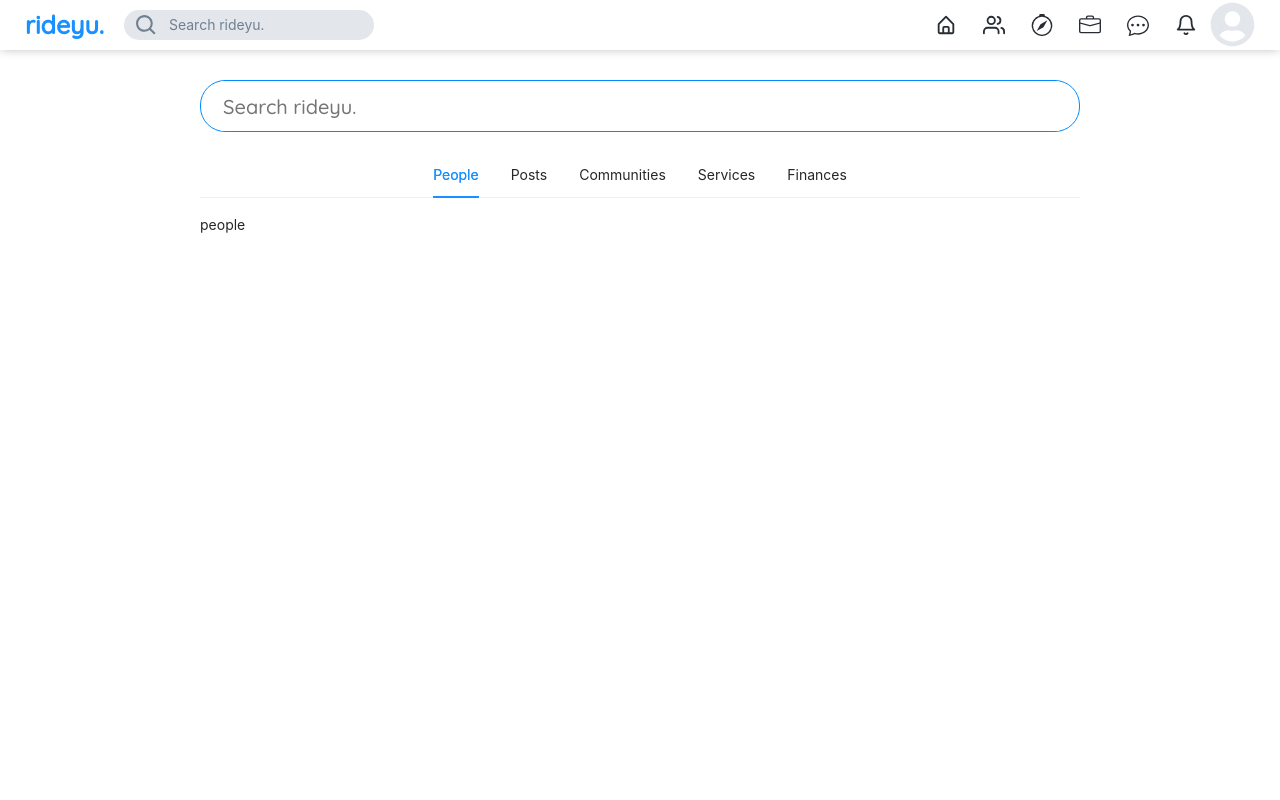
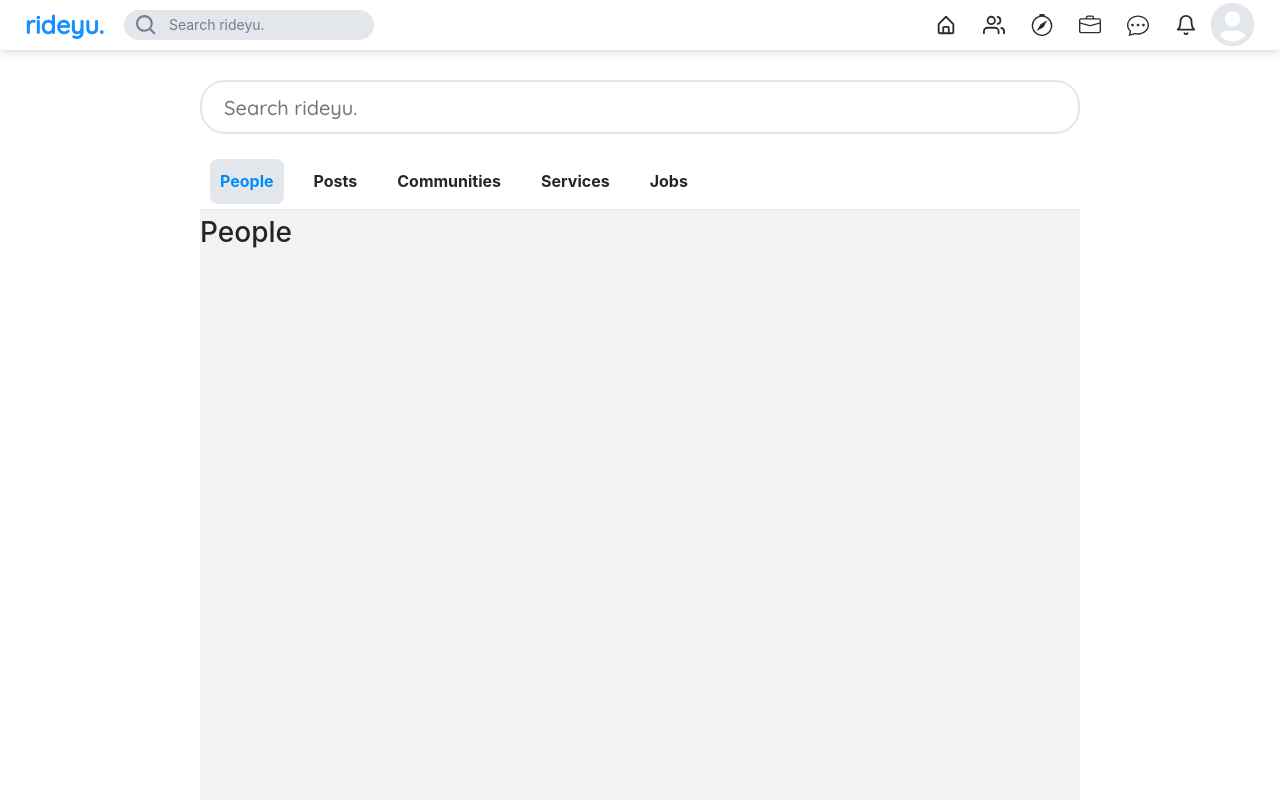
Before and after one commit to cetRide/rideyu-client, a React (Create React App) app: page /search in a window 1280 px wide. Shown: the top 800 px of the page. Built offline with nearby package versions, Linux system fonts and the light colour scheme.

Commit message:
updated search

```diff
--- a/src/components/home.js
+++ b/src/components/home.js
@@ -91,7 +91,7 @@ class Home extends React.Component {
 
     render() {
         return (
-            <div style={{background: 'whitesmoke'}}>
+            <div style={{background: '#f2f2f2'}}>
                 <div className="container-fluids">
 
                     <input type="checkbox" id="comment-checkbox"/>
@@ -114,7 +114,7 @@ class Home extends React.Component {
                     </div>
 
                     <input type="checkbox" id="drawer-checkbox"/>
-                    <div role="navigation" className="drawer addpost">
+                    <div role="navigation" className="drawer add-post">
                         <div className="drawer-header">
                             <div className="drawer-title">
                                 <div className="creat-post-icon">
@@ -129,7 +129,9 @@ class Home extends React.Component {
                                 </label>
                             </div>
                         </div>
-                        <AddPost/>
+                        <div className="drawer-body">
+                            <AddPost/>
+                        </div>
                     </div>
                     <label htmlFor="drawer-checkbox" id="drawer-overlay"/>
                     <label htmlFor="drawer-checkbox">
--- a/src/components/search/people.js
+++ b/src/components/search/people.js
@@ -0,0 +1,33 @@
+import React from "react";
+
+class People extends React.Component {
+
+    componentDidUpdate(prevProps) {
+        if (this.props.text !== prevProps.text) {
+            if (this.props.text !== '') {
+                this.doSearch(this.props.text);
+            }
+        }
+    }
+    componentWillMount() {
+        if (this.props.text !== '') {
+            this.doSearch(this.props.text);
+        }
+    }
+
+    doSearch(text) {
+        console.log("i am being searched now.: ", text)
+    }
+
+    render() {
+        return (
+            <div style={{background: '#f2f2f2', height: '100vh'}}>
+                <h1>People</h1>
+                <p>{this.props.type}</p>
+                <p>{this.props.text}</p>
+            </div>
+        );
+    }
+}
+
+export default People
--- a/src/components/search/posts.js
+++ b/src/components/search/posts.js
@@ -0,0 +1,37 @@
+import React from "react";
+
+class Posts extends React.Component {
+
+    // eslint-disable-next-line no-useless-constructor
+    constructor(props) {
+        super(props);
+    }
+
+    componentDidUpdate(prevProps) {
+        if (this.props.text !== prevProps.text) {
+            if (this.props.text !== '') {
+                this.doSearch(this.props.text);
+            }
+        }
+    }
+    componentWillMount() {
+        if (this.props.text !== '') {
+            this.doSearch(this.props.text);
+        }
+    }
+    doSearch(text) {
+        console.log("i am being searched now.: ", text)
+    }
+
+    render() {
+        return (
+            <div>
+                <h1>Posts</h1>
+                <p>{this.props.type}</p>
+                <p>{this.props.text}</p>
+            </div>
+        );
+    }
+}
+
+export default Posts
--- a/src/components/search/search.js
+++ b/src/components/search/search.js
@@ -1,62 +1,117 @@
-import React from 'react'
-import {Tabs} from 'antd';
-import {BiXCircle} from "react-icons/bi";
+import React, {Suspense} from 'react'
+import {VscClose} from "react-icons/vsc";
+
+const Posts = React.lazy(() => import('./posts'));
+const People = React.lazy(() => import('./people'));
+
 
 class Search extends React.Component {
     constructor(props) {
         super(props);
+        this.timeout = 0;
         this.state = {
             searchText: "",
-           comments: {}
+            userInput: "",
+            type: 'people',
         };
-        this.search = this.search.bind(this);
-        this.clearForm = this.clearForm.bind(this);
+        this.clearText = this.clearText.bind(this);
+        this.renderComponent = this.renderComponent.bind(this);
+        this.submitSearchText = this.submitSearchText.bind(this);
+        this.doSearch = this.doSearch.bind(this);
     }
 
     componentDidMount() {
         document.title = "Rideyu | Search";
     }
 
-    search() {
-
+    doSearch() {
+        if (this.timeout) clearTimeout(this.timeout);
+        this.timeout = setTimeout(() => {
+            this.setText()
+        }, 300);
     }
 
+    renderComponent() {
+        let type = this.state.type
+        switch (type) {
+            case "posts":
+                return <Posts text={this.state.userInput}/>
+            case "people":
+                return <People text={this.state.userInput}/>
+            default:
+                return <People text={this.state.userInput}/>
+        }
+    }
 
-    clearForm() {
-        this.setState({searchText: ''})
+    submitSearchText(event) {
+        event.preventDefault();
+        this.setText()
+    }
+
+    setText() {
+        this.setState({userInput: this.state.searchText})
+    }
+
+    search = (type) => {
+        this.setState({type: type})
+    }
+
+    clearText() {
+        this.setState({searchText: '', userInput: ''})
     }
 
     render() {
-        const {TabPane} = Tabs;
+        const type = this.state.type
         return (
             <div className="container-fluid">
                 <div className="search-page">
                     <div className="search-bar">
-                        <input type="text"
-                               value={this.state.searchText}
-                               onChange={event => this.setState({searchText: event.target.value})}
-                               placeholder="Search rideyu."/>
-                        {this.state.searchText !== "" &&
-                        <div className="clear-btn" onClick={this.clearForm}><BiXCircle/></div>}
+                        <form onSubmit={this.submitSearchText} onChange={this.doSearch}>
+                            <input type="text"
+                                   value={this.state.searchText}
+                                   onChange={event => this.setState({searchText: event.target.value})}
+                                   placeholder="Search rideyu."/>
+                            {this.state.searchText !== "" &&
+                            <div className="tooltip bottom clear-btn" data-tooltip="close" onClick={this.clearText}><VscClose/></div>}</form>
                     </div>
+
+                    <div className="search-tabs">
+                        <div style={{
+                            backgroundColor: type === 'people' ? "#e3e6eb" : '',
+                            color: type === 'people' ? "#008cff" : ''
+                        }} className="tab-item" onClick={() => this.search('people')}>People
+                        </div>
+                        <div style={{
+                            backgroundColor: type === 'posts' ? "#e3e6eb" : '',
+                            color: type === 'posts' ? "#008cff" : ''
+                        }} className="tab-item" onClick={() => this.search('posts')}>Posts
+                        </div>
+                        <div style={{
+                            backgroundColor: type === 'communities' ? "#e3e6eb" : '',
+                            color: type === 'communities' ? "#008cff" : ''
+                        }} className="tab-item" onClick={() => this.search('communities')}>Communities
+                        </div>
+                        <div style={{
+                            backgroundColor: type === 'services' ? "#e3e6eb" : '',
+                            color: type === 'services' ? "#008cff" : ''
+                        }}
+                             className="tab-item" onClick={() => this.search('services')}>Services
+                        </div>
+                        <div
+                            style={{
+                                backgroundColor: type === 'jobs' ? "#e3e6eb" : '',
+                                color: type === 'jobs' ? "#008cff" : ''
+                            }}
+                            className="tab-item" onClick={() => this.search('jobs')}>Jobs
+                        </div>
+                    </div>
+                    <div className="line-divider"/>
+
                     <div>
-                        <Tabs defaultActiveKey="1" centered>
-                            <TabPane tab="People" key="1">
-                                <div>people</div>
-                            </TabPane>
-                            <TabPane tab="Posts" key="2">
-                                <div>posts</div>
-                            </TabPane>
-                            <TabPane tab="Communities" key="3">
-                                <div>groups</div>
-                            </TabPane>
-                            <TabPane tab="Services" key="4">
-                                <div>services</div>
-                            </TabPane>
-                            <TabPane tab="Finances" key="5">
-                                <div>finances</div>
-                            </TabPane>
-                        </Tabs>
+                        <Suspense fallback={<div>Loading...</div>}>
+                            {this.renderComponent()}
+                        </Suspense>
+
                     </div>
                 </div>
             </div>
--- a/src/styles/drawer.sass
+++ b/src/styles/drawer.sass
@@ -6,7 +6,7 @@
   &:checked ~ #drawer-overlay
     display: block
 
-  &:checked ~ .addpost
+  &:checked ~ .add-post
     visibility: visible
     -webkit-transform: translate3d(0, 0, 0)
     transform: translate3d(0, 0, 0)
@@ -20,17 +20,20 @@
   top: 0
   width: 100%
   z-index: 1
-
-
+.drawer-body
+  overflow-y: scroll
+  height: 90vh
+  background-color: #f2f2f2
+  border-radius: 8px
+  padding: 5px
 .drawer
   position: fixed
-  overflow-y: scroll
   right: 0
   z-index: 2
   top: 0
   visibility: hidden
   width: 500px
-  height: 100%
+  height: 100vh
   background-color: white
   -webkit-transition: all 0.4s
   transition: all 0.4s
@@ -65,3 +68,17 @@
 @media only screen and (max-width: 450px)
   .drawer
     width: 100%
+
+
+details
+  summary
+    list-style: inside none
+.collapse
+  --sp-sm: 1.8rem
+  --sp-md: 2.4rem
+  width: 100%
+  overflow: auto
+  & .title
+    cursor: pointer
+    margin: 0
+    //display: none
--- a/src/styles/home.sass
+++ b/src/styles/home.sass
@@ -7,7 +7,7 @@
     font-size: 16px
     padding: 10px
   .add-comment
-    margin-top: 10px
+    margin: 10px 0
     @include center-hor
     input
       padding: 5px 10px
@@ -21,9 +21,9 @@
     margin-top: 10px
     display: flex
     .message-box
-      border-radius: 8px
+      border-radius: 0 15px 15px 15px
       background-color: $hover-color
-      padding: 0px 10px
+      padding: 0 10px
       margin-left: 10px
     .bottom-action
       display: flex
--- a/src/styles/search-page.sass
+++ b/src/styles/search-page.sass
@@ -1,5 +1,18 @@
 @import "mixins"
 @import "variables"
+.search-tabs
+  display: flex
+  overflow: auto
+  .tab-item
+    padding: 10px
+    margin: 5px 10px
+    font-weight: bold
+    font-size: 16px
+    cursor: pointer
+    border-radius: 8px
+    &:hover
+      background-color: $hover-color
+      color: $primary-color
 .search-page
   display: block
   margin-top: 30px
@@ -7,11 +20,14 @@
     margin-bottom: 20px
     padding: 0 20px
     border-radius: 25px
-    border: 1px solid $primary-color
-    @include center-hor
+    border: 2px solid $hover-color
+    form
+      width: 100%
+      @include center-hor
     .clear-btn
       @include center-hor-ver
       font-size: 20px
+      cursor: pointer
     input
       outline: none
       border: none
--- a/src/styles/variables.sass
+++ b/src/styles/variables.sass
@@ -5,3 +5,4 @@ $hover-color: #e3e6eb
 $spinner-small: 0.40
 $info-color: #cfeafe
 $orange-color: #f2730b
+$background-color: #f9fafc
```
Also changed, not shown: src/components/posts/comments.js (+30 -4 lines).
